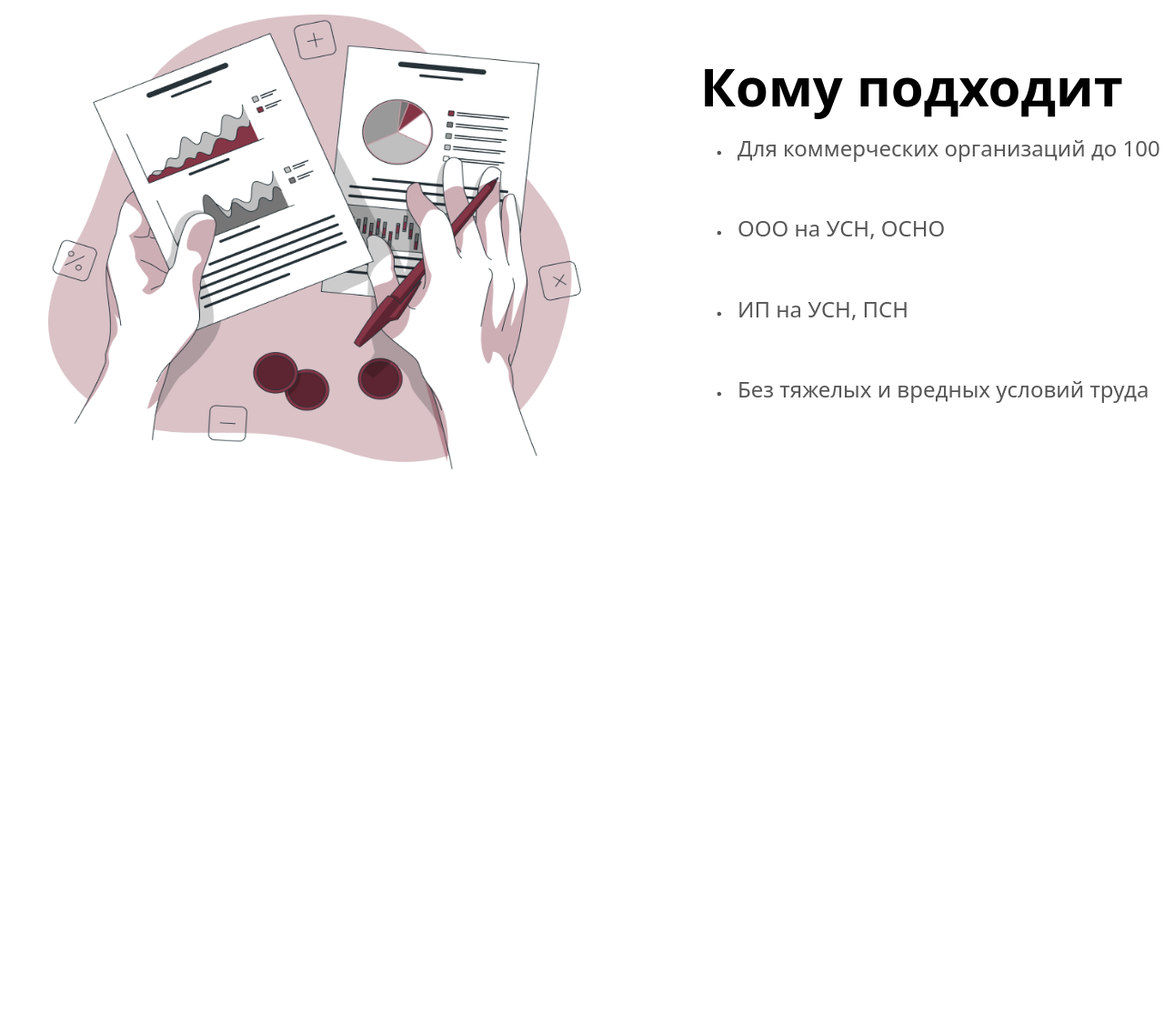
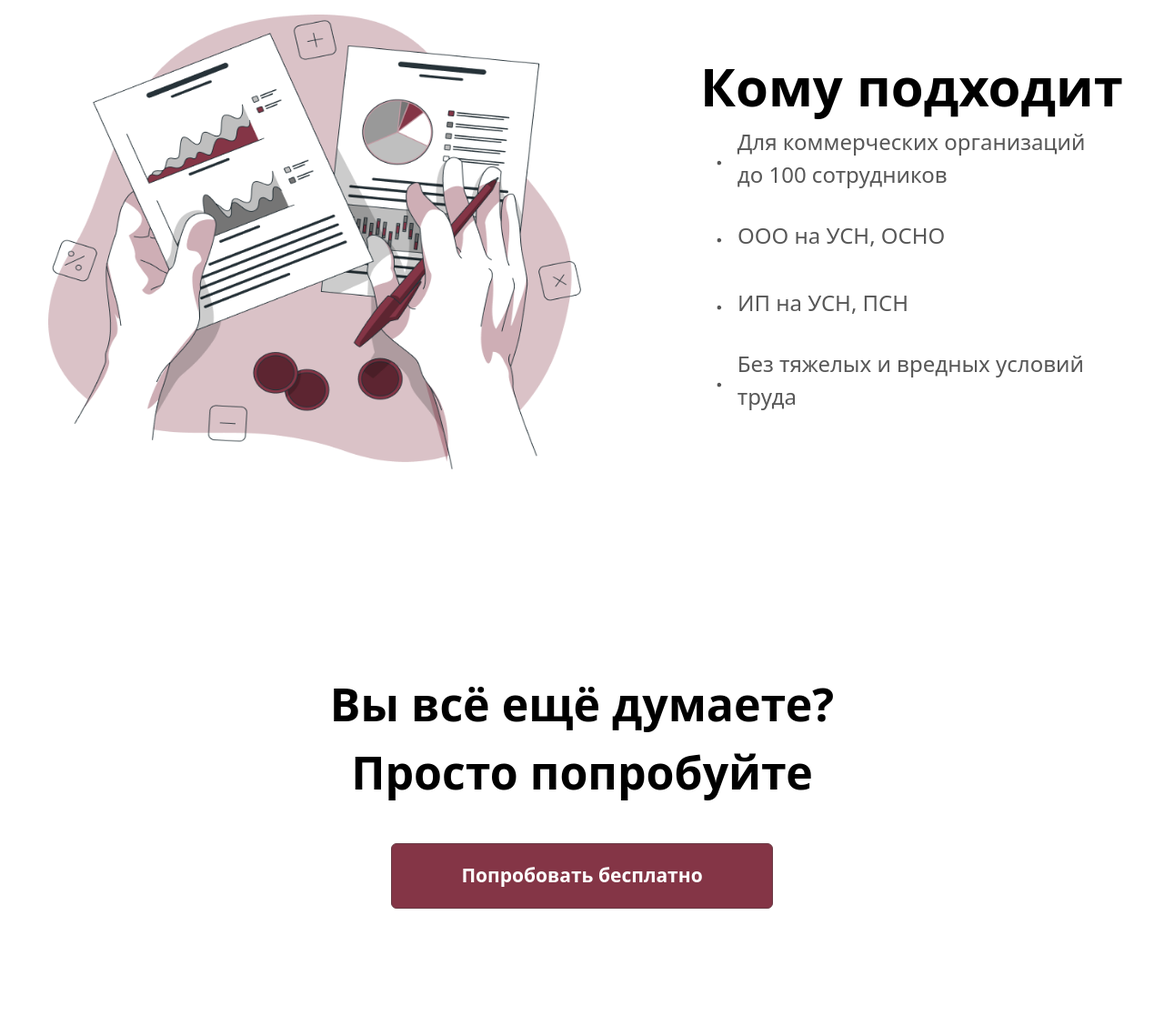
Before and after one commit to brotechno750-bot/Exam2-2, a website: page index.html in a window 1280 px wide. Shown: the part 8800-9917 px from the top of the page at 91% size. Before the commit the page ends 9453 px from the top, so only its background shows below. Drawn offline with Linux system fonts and the light colour scheme.

Commit message:
sakshon12

```diff
--- a/index.html
+++ b/index.html
@@ -91,7 +91,7 @@
     </div>
 
 
-    <div class="div4 lg:w-[1290px] lg:h-[1290px] md:w-[690px] md:h-[1070px] m-auto w-[375px] h-[1000px] ">
+    <div class="div4  lg:w-[1290px] lg:h-[1290px] md:w-[690px] md:h-[1070px] m-auto w-[375px] h-[1000px] ">
 
         <h2 class="md:text-[40px] font-bold text-[26px] font-bold text-center px-[30px] pt-5 pb-[30px]">Простой
             дружелюбный сервис</h2>
@@ -163,7 +163,7 @@
     </div>
 
     <div
-        class="div5 lg:w-[1520px] lg:h-[1233px] md:w-[690px] md:h-[1350px]  w-[375px] h-[1460px] m-auto mt-[30px] bg-[#F2F2F2]">
+        class="div5  lg:w-[1520px] lg:h-[1233px] md:w-[690px] md:h-[1350px]  w-[375px] h-[1460px] m-auto mt-[30px] bg-[#F2F2F2]">
         <div class="div5bolo ">
             <div class="md:w-[690px] md:h-[232px] w-[346px] h-[260px] mb-[20px]  m-auto">
                 <h2 class="md:text-[35px] text-[25px] font-bold mb-5">Управление оборудованием и документооборот</h2>
@@ -240,7 +240,7 @@
         </div>
     </div>
 
-    <div class="div6 lg:w-[1520px] lg:h-[1770px] md:w-[768px] md:h-[2000px] w-[350px] h-[1260px] m-auto ">
+    <div class="div6  lg:w-[1520px] lg:h-[1770px] md:w-[768px] md:h-[2000px] w-[350px] h-[1260px] m-auto ">
         <div
             class="div6bolo lg:flex lg:flex-row-reverse lg:justify-around md:flex md:flex-col md:justify-center md:items-center md:gap-10 mb-13">
             <div
@@ -292,7 +292,7 @@
         <img class="m-auto" src="./Frame 964.png" alt="">
     </div>
 
-    <div class="div7 lg:w-[1520px] lg:h-[760px] lg:mt-[100px] md:w-[768px] md:h-[1000px] w-[350px] h-[760px] m-auto ">
+    <div class="div7  lg:w-[1520px] lg:h-[760px] lg:mt-[100px] md:w-[768px] md:h-[1000px] w-[350px] h-[760px] m-auto ">
         <div
             class=" lg:flex lg:flex-row-reverse lg:justify-around lg:items-center md:flex md:flex-col md:justify-center md:items-center md:gap-10 mb-13">
             <div
@@ -329,7 +329,7 @@
     </div>
 
     <div
-        class="div8 lg:w-[1520px] lg:h-[750px] md:w-[690px] md:h-[1020px]  w-[375px] h-[960px] m-auto mt-[30px] bg-[#F2F2F2]">
+        class="div8  lg:w-[1520px] lg:h-[750px] md:w-[690px] md:h-[1020px]  w-[375px] h-[960px] m-auto mt-[30px] bg-[#F2F2F2]">
         <div class="div8bolo lg:flex ">
             <div
                 class="lg:w-[769px] lg:h-[280px] md:w-[690px] md:h-[256px] w-[342px] h-[176px] mb-[20px] pl-[-40px]  m-auto">
@@ -383,7 +383,7 @@
 
 
     <div
-        class="div9 lg:w-[1290px] lg:h-[640px] md:w-[690px] md:h-[650px] lg:mt-15   md:mt-10 m-auto w-[375px] h-[740px] ">
+        class="div9  lg:w-[1290px] lg:h-[640px] md:w-[690px] md:h-[650px] lg:mt-15   md:mt-10 m-auto w-[375px] h-[740px] ">
 
         <h2 class="md:text-[40px] font-bold text-[26px] font-bold text-center px-[30px] pt-5 pb-[30px]">Поможем,
             подскажем</h2>
@@ -452,7 +452,7 @@
 
     </div>
 
-    <div class="div10 lg:w-[1520px] lg:h-[775px] lg:flex lg:flex-row lg:justify-around mb-5  md:w-[768px] md:h-[738px]  md:gap-[25px]
+    <div class="div10  lg:w-[1520px]  lg:h-[775px] lg:flex lg:flex-row lg:justify-around mb-5  md:w-[768px] md:h-[738px]  md:gap-[25px]
         flex flex-col items-center w-[375px] h-[591px] gap-[25px] m-auto bg-[#F2F2F2]">
 
         <div class="div10bolo lg:w-[769px] lg:h-[316px] md:w-[690px] md:h-[210] w-[345px] h-[200px]  ">
@@ -469,16 +469,17 @@
             alt="">
     </div>
 
-    <div class="div11 lg:w-[1520px] lg:h-[775px] lg:flex lg:flex-row-reverse lg:justify-around  md:w-[768px] md:h-[900px]  md:gap-[25px]
-        flex flex-col items-center w-[375px] h-[680px] gap-[25px] m-auto ">
+    <div class="div11  lg:w-[1520px] lg:h-[775px] lg:flex lg:m-[0px] lg:m-auto lg:flex-row-reverse lg:justify-around  md:w-[768px] md:h-[900px]  md:gap-[25px]
+        flex flex-col items-center w-[375px] h-[580px] gap-[25px] m-auto lg:m-[0px] lg:p-[0px]">
 
-        <div class="div10bolo lg:w-[697px] lg:h-[430px] md:w-[694px] md:h-[219] w-[348px] h-[327px]  ">
+        <div class="div10bolo lg:w-[697px] lg:h-[430px] md:w-[694px] md:h-[219] w-[348px] h-[220px]  ">
             <h2 class="lg:text-[58px] md:text-[40px] text-[26px] font-bold">Кому подходит</h2>
 
-            <div class="flex flex-col justify-between lg:w-[769px] lg:h-[316px] md:w-[690px] md:h-[210] w-[345px] h-[200px]">
+            <div
+                class="flex flex-col justify-between lg:p-[0px] lg:w-[469px] lg:h-[316px] md:w-[690px] md:h-[210] w-[345px] h-[200px]">
                 <div class="flex justify-start items-center  ">
                     <img class="w-[9px] h-[9px] m-4 mt-[25px]" src="./Снимок экрана 2026-02-19 080258.png" alt="">
-                    <p class="lg:text-[24px] md:text-[24px] text-[14px] text-[#575757] font-[400] pr-10">
+                    <p class="lg:text-[24px] md:text-[24px] text-[14px] text-[#575757] font-[400] ">
                         Для коммерческих организаций до 100 сотрудников
                     </p>
                 </div>
@@ -500,7 +501,7 @@
                 <div class="flex justify-start items-center">
                     <img class="w-[9px] h-[9px] m-4 mt-[25px]" src="./Снимок экрана 2026-02-19 080258.png" alt="">
                     <p class="lg:text-[24px] md:text-[24px] text-[14px] font-[400] text-[#575757] pr-10 ">
-                       Без тяжелых и вредных условий труда
+                        Без тяжелых и вредных условий труда
                     </p>
                 </div>
             </div>
@@ -511,6 +512,24 @@
             alt="">
     </div>
 
+    <div class="div12 text-center lg:w-[862px] lg:h-[420px] lg:mt-5 md:w-[580px] md:h-[300px] w-[345px] h-[202px] mt-10  m-auto">
+
+        <div class="lg:w-[862px] lg:h-[220px] md:w-[558px] md:h-[140px] w-[345px] h-[92px] m-auto ">
+            <h2 class=" lg:text-[50px] md:text-[30px] text-[27px]  font-bold text-center md:mt-11 lg:pt-[40px] md:pt-[20px] mt-[10px]">
+                Вы всё ещё думаете? <br>
+                Просто попробуйте
+            </h2>
+
+
+        </div>
+
+        <button
+            class=" red lg:w-[420px] lg:h-[72px]  w-[307px] h-[60px] md:m-[0px] md:mt-11 lg:mt-[10px] md:mt-[10px] mt-[10px]  bg-[#843546] border-[1px] border-solid border-[#6A3B45]  rounded-[6px]">
+            <p class=" lg:text-[21px] text-[16px] font-[600] text-[white] ">Попробовать бесплатно</p>
+        </button>
+    </div>
+
+
 
 </body>
 
```
Also changed, not shown: src/output.css.
